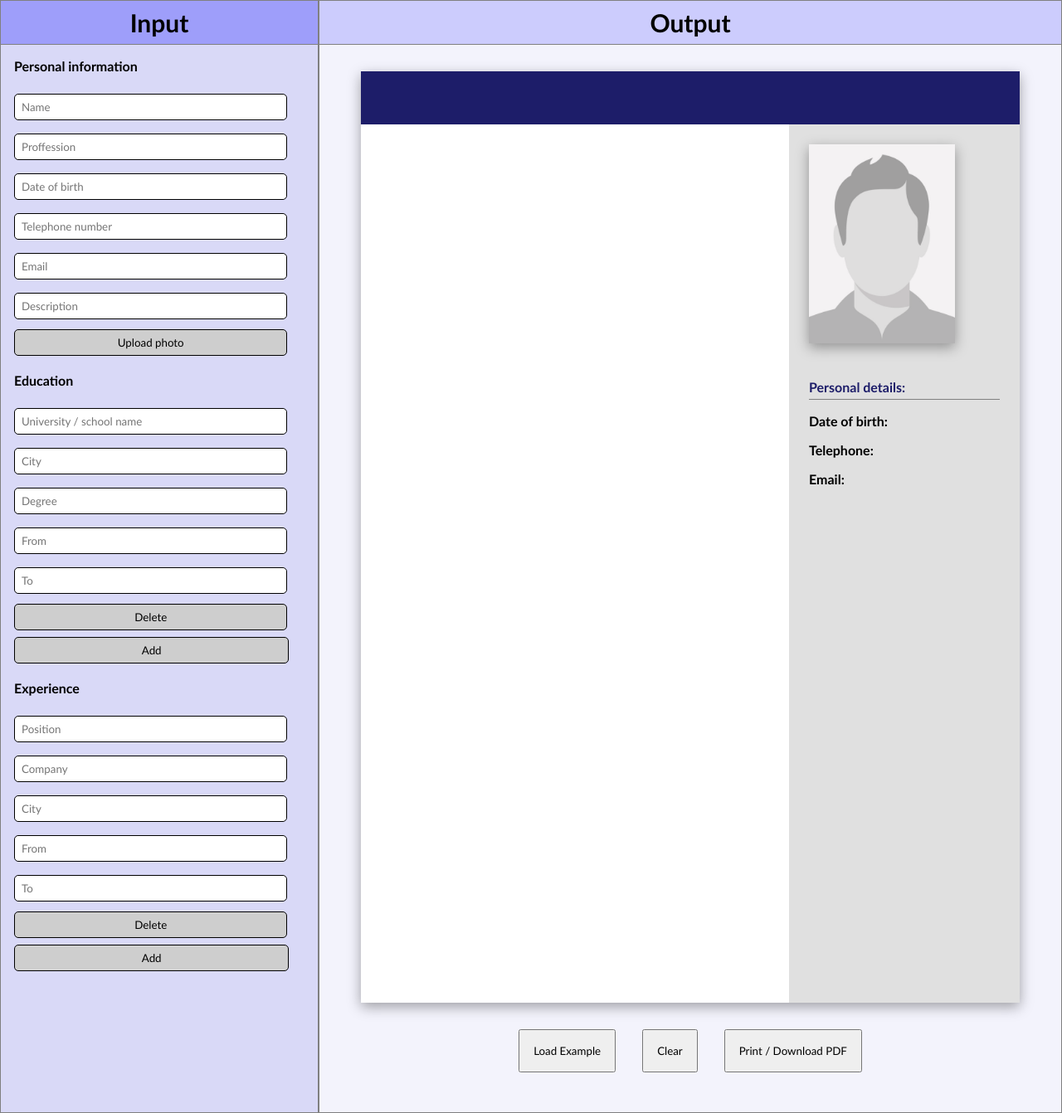
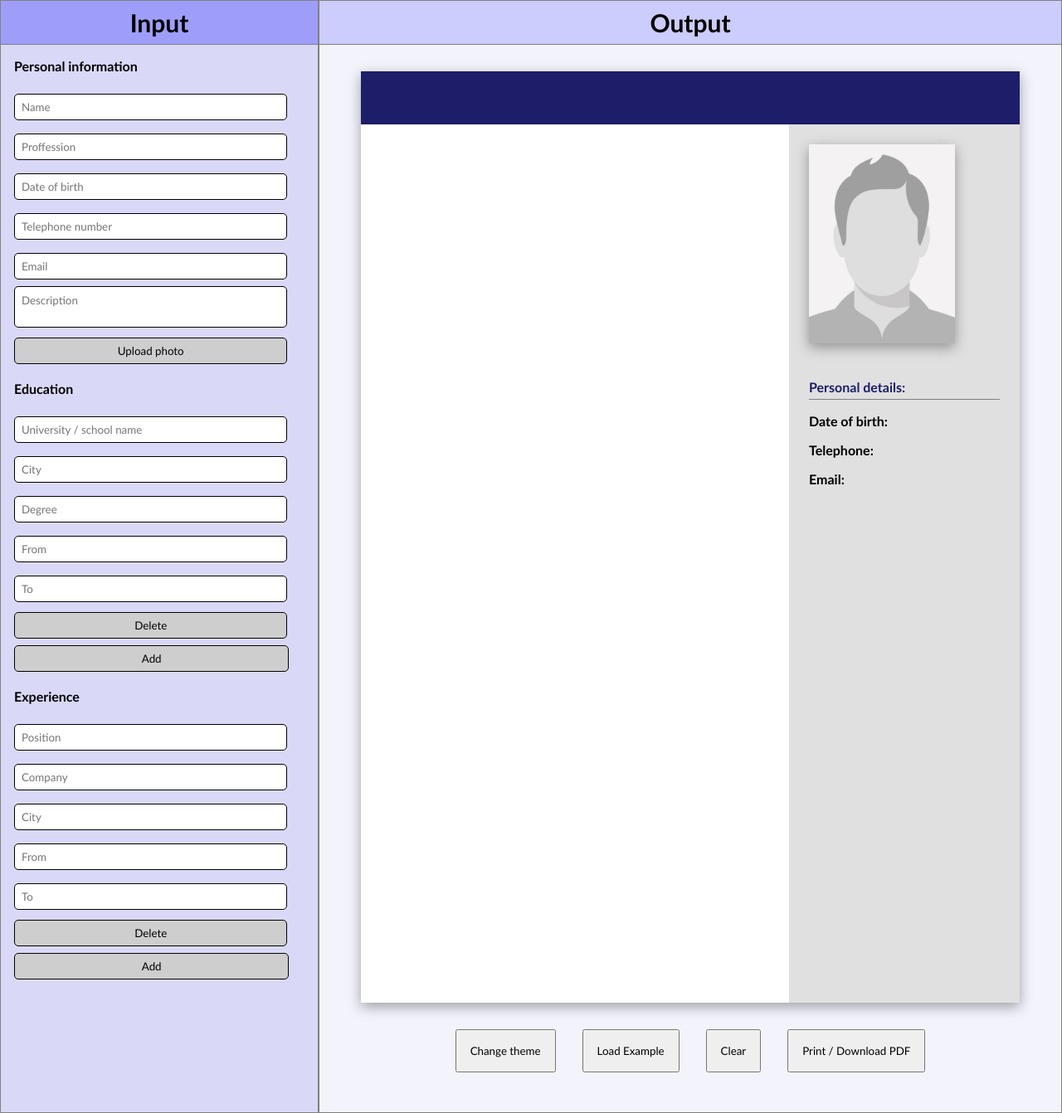
Before and after one commit to dodyxx001/CV-Builder-App, a React (Create React App) app: page / in a window 1280 px wide. Shown: the whole page at 83% size. Built offline with nearby package versions, Linux system fonts and the light colour scheme.

Commit message:
Version 2

```diff
--- a/src/App.css
+++ b/src/App.css
@@ -62,6 +62,16 @@
     width: 90%;
     margin: 0.5rem 0;
     padding: 0 0.5rem;
+    border: 1px solid black;
+    border-radius: 5px;
+  }
+
+  #description{
+    display: flex;
+    resize: none;
+    padding: 0.5rem 0.5rem;
+    margin-bottom: 0.5rem;
+    width: 90%;
     border: 1px solid black;
     border-radius: 5px;
   }
--- a/src/components/Buttons.js
+++ b/src/components/Buttons.js
@@ -3,6 +3,7 @@ import React from 'react'
 export default function Buttons(props) {
   return (
     <div id="buttons-wrapper">
+        <button id="button-change-theme" onClick={props.handleChangeTheme}>Change theme</button>
         <button id="button-load-example" onClick={props.handleLoadExample}>Load Example</button>
         <button id="button-clear" onClick={props.handleClear}>Clear</button>
         <button id="button-print" onClick={props.handlePrint}>Print / Download PDF</button>
--- a/src/components/Form.js
+++ b/src/components/Form.js
@@ -18,6 +18,7 @@ export default function Form(props) {
         position={item.position}
         from={item.from}
         to={item.to}
+        experienceList={props.experienceList}
       />
   ))
 
@@ -32,6 +33,7 @@ export default function Form(props) {
         city={item.city}
         from={item.from}
         to={item.to}
+        educationList={props.educationList}
       />
   ))
 
--- a/src/components/Main.js
+++ b/src/components/Main.js
@@ -179,6 +179,30 @@ export default function Main () {
         setPhoto(exampleAvatar);
     }
 
+    const [themeColor, setThemeColor] = useState('blue');
+    const handleChangeTheme = () => {
+        if (themeColor === 'blue'){
+            setThemeColor('red')
+            Array.from(document.getElementsByClassName('form'))[0].style.backgroundColor = 'rgb(247, 217, 217)';
+            Array.from(document.getElementsByClassName('section')).forEach((ele) => {
+                ele.style.color = 'rgb(105, 29, 29)'
+            });
+            document.getElementById('form-title').style.backgroundColor = 'rgb(250, 158, 158)';
+            document.getElementById('render-title').style.backgroundColor = 'rgb(253, 204, 204)';
+            document.getElementById('output-header').style.backgroundColor = "rgb(105, 29, 29)";
+        } else {
+            setThemeColor('blue');
+            Array.from(document.getElementsByClassName('form'))[0].style.backgroundColor = 'rgb(217, 217, 247)';
+            Array.from(document.getElementsByClassName('section')).forEach((ele) => {
+                ele.style.color = 'rgb(29, 29, 105)'
+            });
+            document.getElementById('form-title').style.backgroundColor = 'rgb(158, 158, 250)';
+            document.getElementById('render-title').style.backgroundColor = 'rgb(204, 204, 253)';
+            document.getElementById('output-header').style.backgroundColor = "rgb(29, 29, 105)";
+
+        };
+    }
+
 
     return (
         <div className="main">
@@ -203,6 +227,7 @@ export default function Main () {
 
                 handleClear={handleClear}
                 handleLoadExample={handleLoadExample}
+                handleChangeTheme={handleChangeTheme}
             />
         </div>
     );
--- a/src/components/Render.js
+++ b/src/components/Render.js
@@ -25,6 +25,7 @@ export default function Render(props) {
         handleClear={props.handleClear}
         handleLoadExample={props.handleLoadExample}
         handlePrint={handlePrint}
+        handleChangeTheme={props.handleChangeTheme}
       />
     </div>
   )
--- a/src/components/form-education.js
+++ b/src/components/form-education.js
@@ -40,7 +40,10 @@ export default function FormEducation(props) {
               value={props.to}
               ></input>
 
-            <button name="education-delete" onClick={() => props.handleDeleteEducation(props.id)}>Delete</button>
+            <button
+              name="education-delete"
+              onClick={props.educationList.length > 1 ? () => props.handleDeleteEducation(props.id) : null }
+            >Delete</button>
 
     </div>
   )
@@ -55,3 +58,6 @@ export default function FormEducation(props) {
 
 // v propsih imamo spravljen id, key in funkcijo handleChangeEducation.
 // moremo uporabit ((e) => props.handleChangeEducation(e, id)) formo, drugace ne dela
+
+// delete button: se aktivira le, če imamo več kot 1 item
+// če je sam 1 item, ga ne deletamo, ker pol vrze error pri renderingu
--- a/src/components/form-experience.js
+++ b/src/components/form-experience.js
@@ -9,7 +9,7 @@ export default function FormExperience(props) {
             <input name="city" type="text" placeholder="City" value={props.city} onChange={(e) => props.handleChangeExperience(e, props.id)} ></input>
             <input name="from" type="text" placeholder="From" value={props.from} onChange={(e) => props.handleChangeExperience(e, props.id)}></input>
             <input name="to" type="text" placeholder="To" value={props.to} onChange={(e) => props.handleChangeExperience(e, props.id)}></input>
-            <button name="experience-delete" onClick={() => props.handleDeleteExperience(props.id)}>Delete</button>
+            <button name="experience-delete" onClick={props.experienceList.length > 1 ? () => props.handleDeleteExperience(props.id) : null }>Delete</button>
 
     </div>
   )
@@ -22,3 +22,6 @@ export default function FormExperience(props) {
 // () => do something
 // zato ker, jih moremo call-at z nekimi parametri - id in e
 // ce ne uporabimo callbacka, se avtomatsko calla. nocemo tega
+
+// delete button: se aktivira le, če imamo več kot 1 item
+// če je sam 1 item, ga ne deletamo, ker pol vrze error pri renderingu
--- a/src/components/form-personalinfo.js
+++ b/src/components/form-personalinfo.js
@@ -50,14 +50,13 @@ export default function FormPersonalInfo(props) {
                 value={props.personalInfo.email}
                 onChange={props.handleChangePersonalInfo}>
             </input>
-            <input
+            <textarea
                 id="description"
-                type="text"
                 placeholder="Description"
                 className="personalInfoInput"
                 value={props.personalInfo.description}
                 onChange={props.handleChangePersonalInfo}>
-            </input>
+            </textarea>
             <FileUploader
                 handleChangePhoto={props.handleChangePhoto}
             />
```
Also changed, not shown: package.json (+4 -4 lines), readme.txt.
